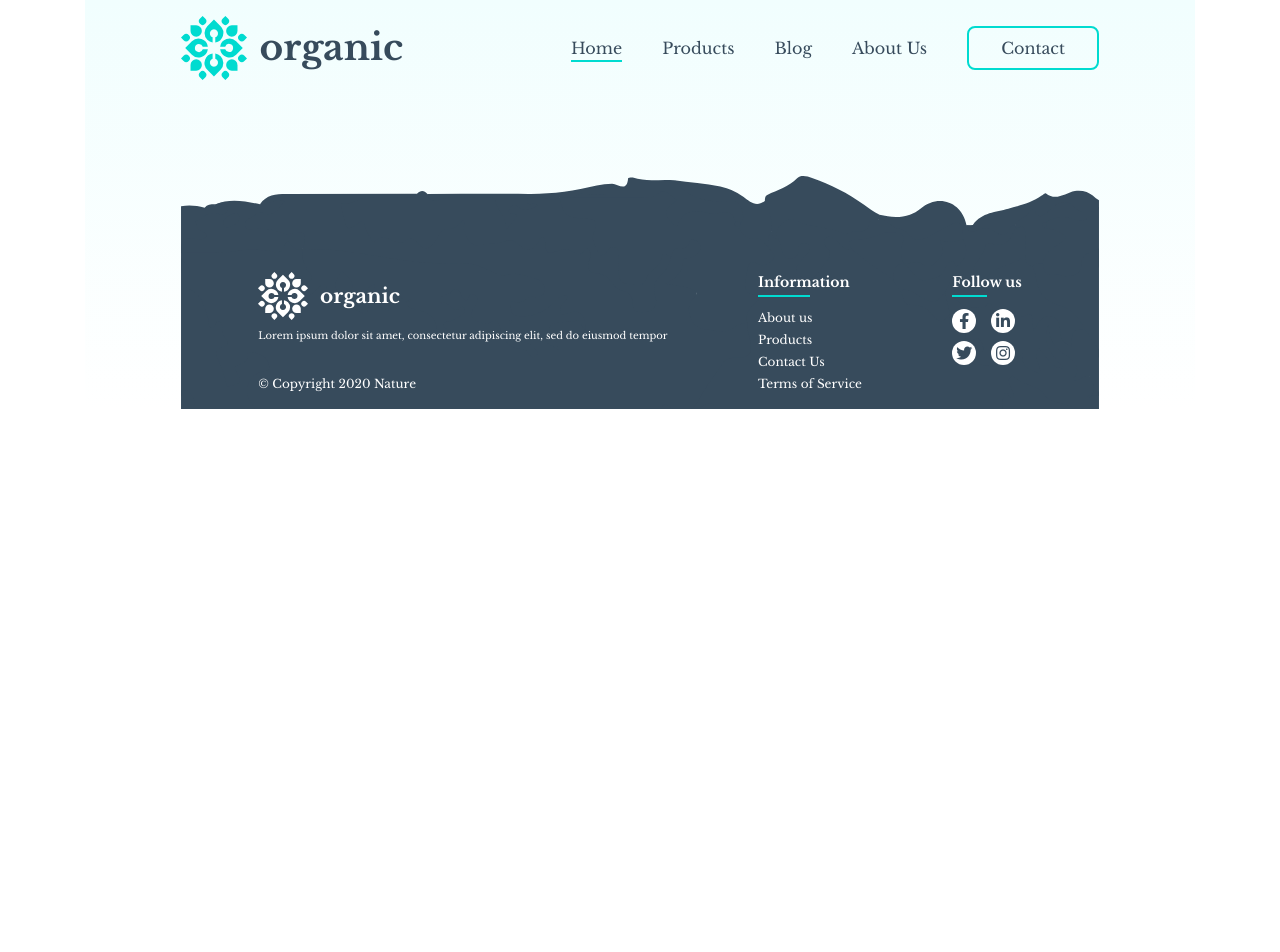
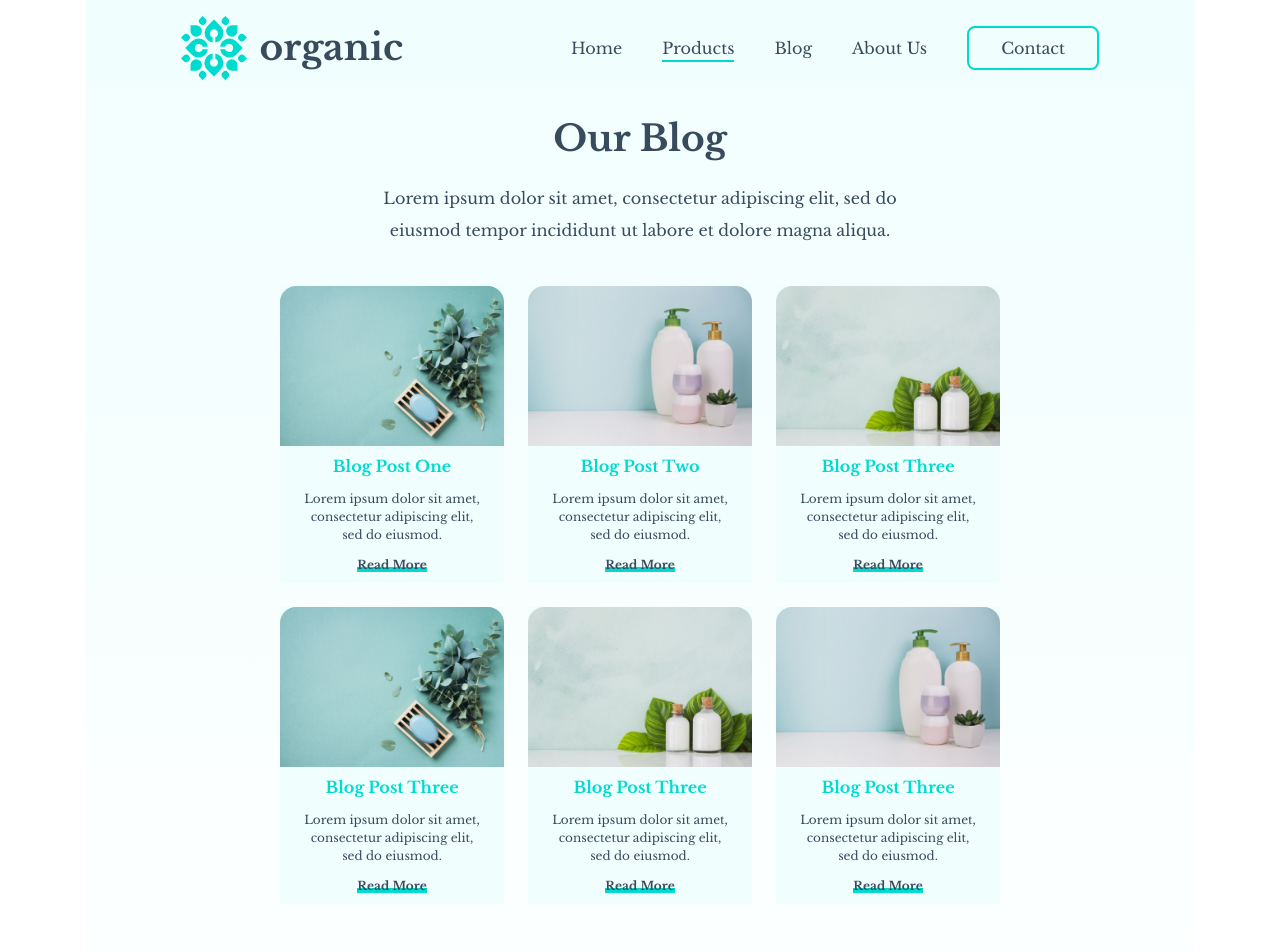
Before and after one commit to AgkTF/organic-website, a website: page pages/products.html in a window 1280 px wide. Shown: the top 952 px of the page. Before the commit the page ends 800 px from the top, so only its background shows below. Drawn offline with nearby package versions, Linux system fonts and the light colour scheme; files that its build step writes are made by us from their sources.

Commit message:
Add blog page.

```diff
--- a/pages/products.html
+++ b/pages/products.html
@@ -49,10 +49,10 @@
           <div class="hidden md:block">
             <ul class="flex items-center text-sm lg:text-base">
               <li class="ml-6 lg:ml-10">
-                <a href="/" class="nav_link nav_activeLink">Home</a>
+                <a href="/">Home</a>
               </li>
               <li class="ml-6 lg:ml-10">
-                <a href="/products">Products</a>
+                <a href="/products" class="nav_link nav_activeLink">Products</a>
               </li>
               <li class="ml-6 lg:ml-10">
                 <a href="/blog">Blog</a>
@@ -76,7 +76,9 @@
         >
           <ul class="flex flex-col items-center">
             <li class="my-2 text-sm"><a href="/">Home</a></li>
-            <li class="my-2 text-sm"><a href="/products">Products</a></li>
+            <li class="my-2 text-sm">
+              <a href="/products" class="nav_link nav_activeLink">Products</a>
+            </li>
             <li class="my-2 text-sm"><a href="/blog">Blog</a></li>
             <li class="my-2 text-sm"><a href="/about">About Us</a></li>
             <li class="my-2 text-sm">
@@ -87,8 +89,167 @@
           </ul>
         </div>
       </nav>
+
+      <section class="mt-8 text-center">
+        <h2 class="font-bold text-xl sm:text-2xl lg:text-3xl xl:text-4xl">
+          Our Blog
+        </h2>
+        <p
+          class="mx-auto mt-2 sm:mt-4 text-xs lg:text-sm xl:text-base max-w-xs sm:max-w-lg lg:max-w-xl leading-loose"
+        >
+          Lorem ipsum dolor sit amet, consectetur adipiscing elit, sed do
+          eiusmod tempor incididunt ut labore et dolore magna aliqua.
+        </p>
+
+        <div class="mt-10 flex justify-center items-center gap-6 flex-wrap">
+          <div class="w-56 bg-lturquoise">
+            <div class="w-56 h-40 rounded-t-2xl overflow-hidden">
+              <img
+                src="../images/blog-1 2x.jpg"
+                alt="blog 1"
+                class="h-full w-full object-cover"
+              />
+            </div>
+            <div class="px-5 py-2 text-center">
+              <h4 class="font-bold text-turquoise text-sm lg:text-base">
+                Blog Post One
+              </h4>
+              <p class="mt-3 text-xs">
+                Lorem ipsum dolor sit amet, consectetur adipiscing elit, sed do
+                eiusmod.
+              </p>
+              <a
+                class="inline-block mt-3 font-bold text-xs read_link"
+                href="/blog"
+                >Read More</a
+              >
+            </div>
+          </div>
+
+          <div class="w-56 bg-lturquoise">
+            <div class="w-56 h-40 rounded-t-2xl overflow-hidden">
+              <img
+                src="../images/blog-2 2x.jpg"
+                alt="blog 2"
+                class="h-full w-full object-cover"
+              />
+            </div>
+            <div class="px-5 py-2 text-center">
+              <h4 class="font-bold text-turquoise text-sm lg:text-base">
+                Blog Post Two
+              </h4>
+              <p class="mt-3 text-xs">
+                Lorem ipsum dolor sit amet, consectetur adipiscing elit, sed do
+                eiusmod.
+              </p>
+              <a
+                class="inline-block mt-3 font-bold text-xs read_link"
+                href="/blog"
+                >Read More</a
+              >
+            </div>
+          </div>
+
+          <div class="w-56 bg-lturquoise">
+            <div class="w-56 h-40 rounded-t-2xl overflow-hidden">
+              <img
+                src="../images/blog-3 2x.jpg"
+                alt="blog 3"
+                class="h-full w-full object-cover"
+              />
+            </div>
+            <div class="px-5 py-2 text-center">
+              <h4 class="font-bold text-turquoise text-sm lg:text-base">
+                Blog Post Three
+              </h4>
+              <p class="mt-3 text-xs lg:text-xs">
+                Lorem ipsum dolor sit amet, consectetur adipiscing elit, sed do
+                eiusmod.
+              </p>
+              <a
+                class="inline-block mt-3 font-bold text-xs read_link"
+                href="/blog"
+                >Read More</a
+              >
+            </div>
+          </div>
+
+          <div class="w-56 bg-lturquoise">
+            <div class="w-56 h-40 rounded-t-2xl overflow-hidden">
+              <img
+                src="../images/blog-1 2x.jpg"
+                alt="blog 3"
+                class="h-full w-full object-cover"
+              />
+            </div>
+            <div class="px-5 py-2 text-center">
+              <h4 class="font-bold text-turquoise text-sm lg:text-base">
+                Blog Post Three
+              </h4>
+              <p class="mt-3 text-xs lg:text-xs">
+                Lorem ipsum dolor sit amet, consectetur adipiscing elit, sed do
+                eiusmod.
+              </p>
+              <a
+                class="inline-block mt-3 font-bold text-xs read_link"
+                href="/blog"
+                >Read More</a
+              >
+            </div>
+          </div>
+
+          <div class="w-56 bg-lturquoise">
+            <div class="w-56 h-40 rounded-t-2xl overflow-hidden">
+              <img
+                src="../images/blog-3 2x.jpg"
+                alt="blog 3"
+                class="h-full w-full object-cover"
+              />
+            </div>
+            <div class="px-5 py-2 text-center">
+              <h4 class="font-bold text-turquoise text-sm lg:text-base">
+                Blog Post Three
+              </h4>
+              <p class="mt-3 text-xs lg:text-xs">
+                Lorem ipsum dolor sit amet, consectetur adipiscing elit, sed do
+                eiusmod.
+              </p>
+              <a
+                class="inline-block mt-3 font-bold text-xs read_link"
+                href="/blog"
+                >Read More</a
+              >
+            </div>
+          </div>
+
+          <div class="w-56 bg-lturquoise">
+            <div class="w-56 h-40 rounded-t-2xl overflow-hidden">
+              <img
+                src="../images/blog-2 2x.jpg"
+                alt="blog 3"
+                class="h-full w-full object-cover"
+              />
+            </div>
+            <div class="px-5 py-2 text-center">
+              <h4 class="font-bold text-turquoise text-sm lg:text-base">
+                Blog Post Three
+              </h4>
+              <p class="mt-3 text-xs lg:text-xs">
+                Lorem ipsum dolor sit amet, consectetur adipiscing elit, sed do
+                eiusmod.
+              </p>
+              <a
+                class="inline-block mt-3 font-bold text-xs read_link"
+                href="/blog"
+                >Read More</a
+              >
+            </div>
+          </div>
+        </div>
+      </section>
+
       <footer
-        class="pt-16 pb-4 md:pt-24 px-8 xs:px-16 sm:px-10 mt-8 lg:mt-24 text-white footer"
+        class="pt-16 pb-4 md:pt-24 px-8 xs:px-16 sm:px-10 mt-16 text-white footer"
       >
         <div
           class="flex flex-col gap-4 sm:flex-row sm:justify-between md:justify-around"
```
